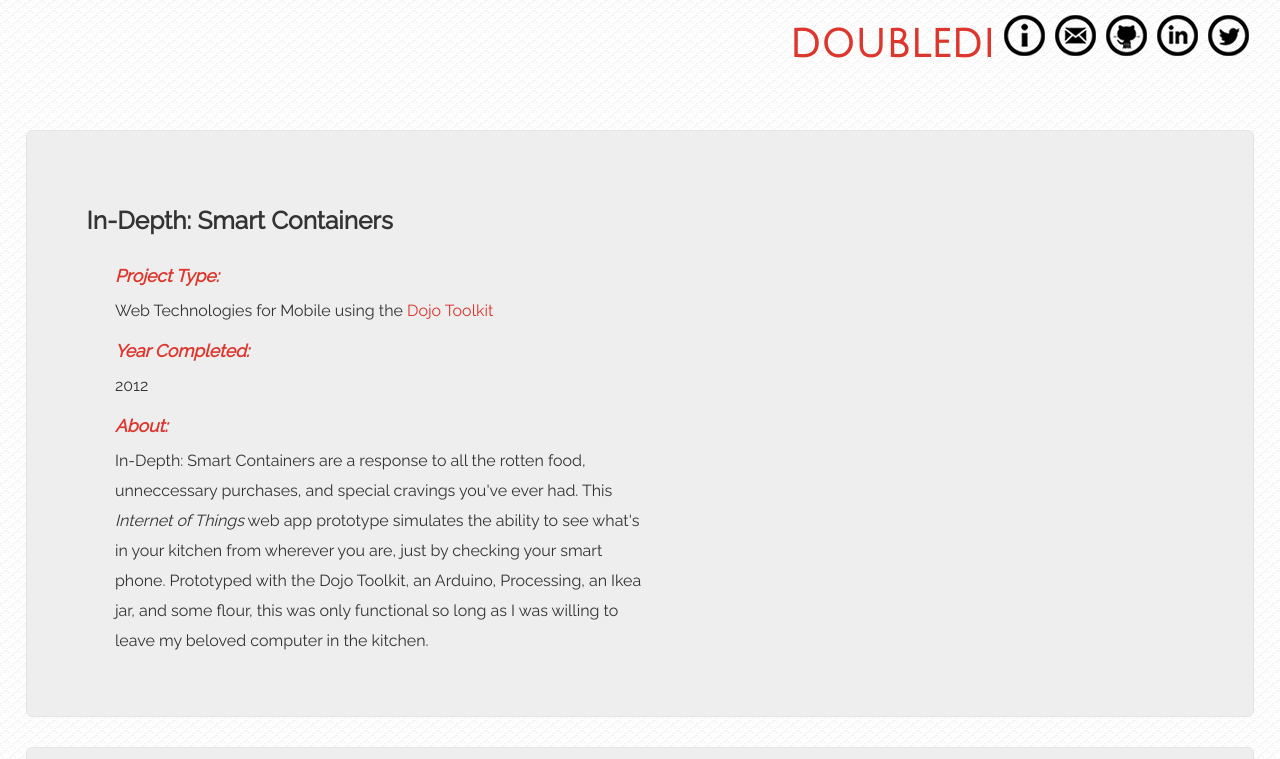
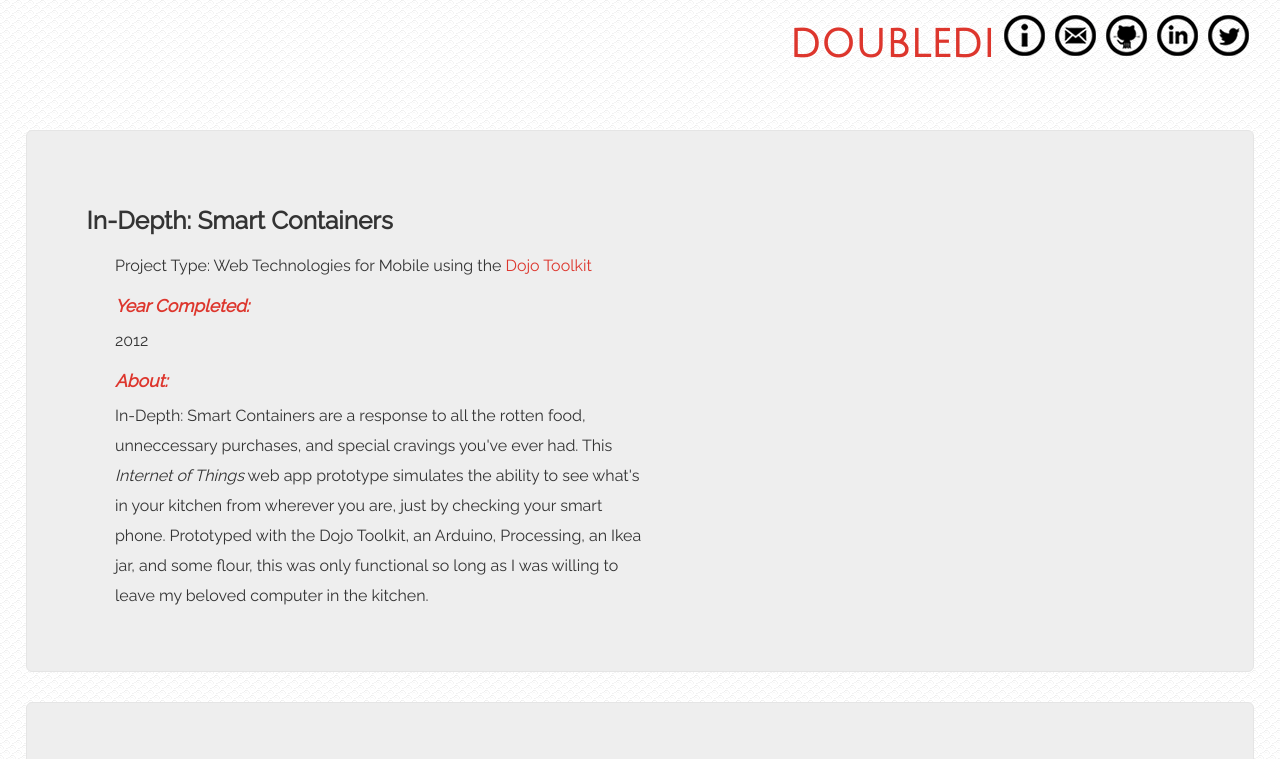
Before and after one commit to diannamertz/doubledi.github.com, a Jekyll site: the page built from indepth.html, in a window 1280 px wide and 900 px high, cut to the strip 0-759 px from the top of the window. Built offline with Jekyll 4.4.1, drawn with Linux system fonts in a browser that asks for light colours.

```diff
--- a/indepth.html
+++ b/indepth.html
@@ -7,11 +7,13 @@
 <div class="row-fluid space">
   <div class="span 12 hero-unit">
     <h3>In-Depth: Smart Containers</h3>
-    <div class="span6">
+    <div class="span12">
+      <div class="span6"
 	<h4>Project Type:</h4>
 	Web Technologies for Mobile using the <a href="http://dojotoolkit.org/" target="_blank">Dojo Toolkit</a>
 	<h4>Year Completed:</h4>
 	2012
+</div>
   </div>
   <div class="span6">
 	<h4>About:</h4>
```
